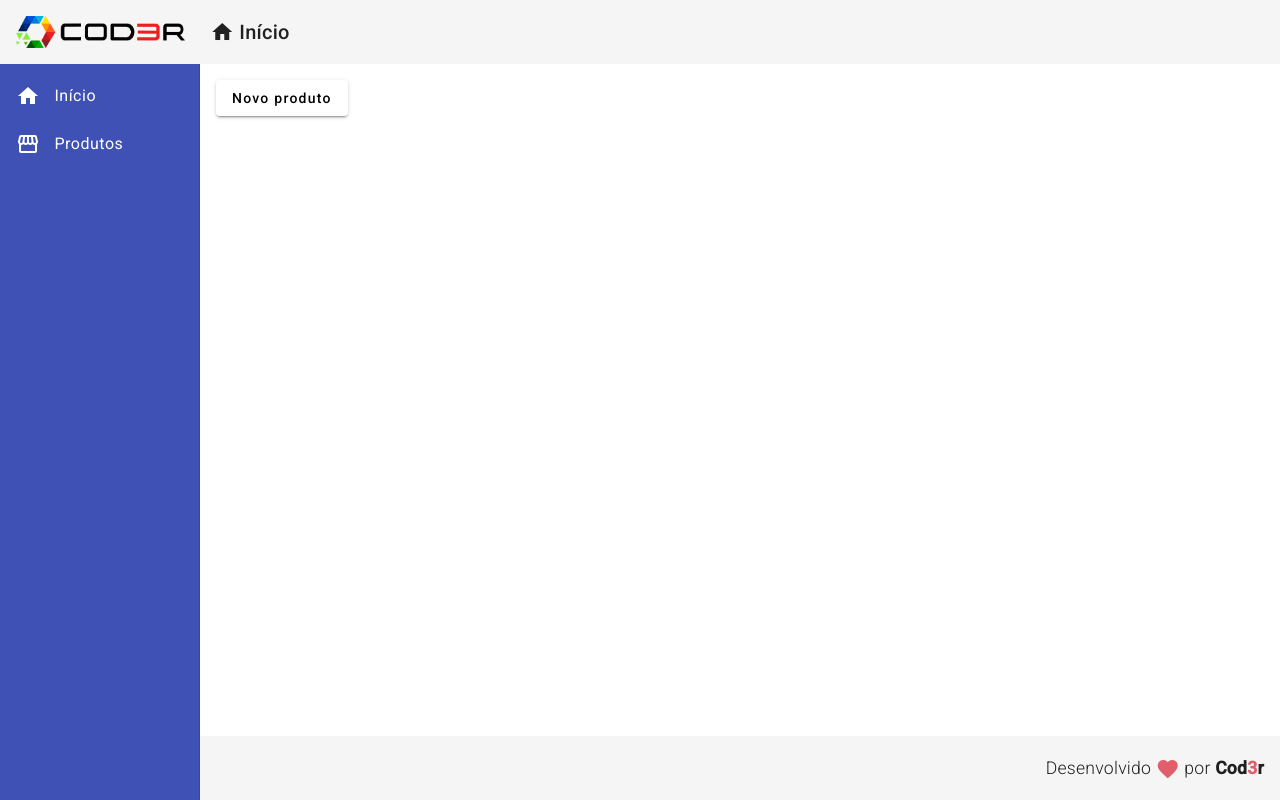
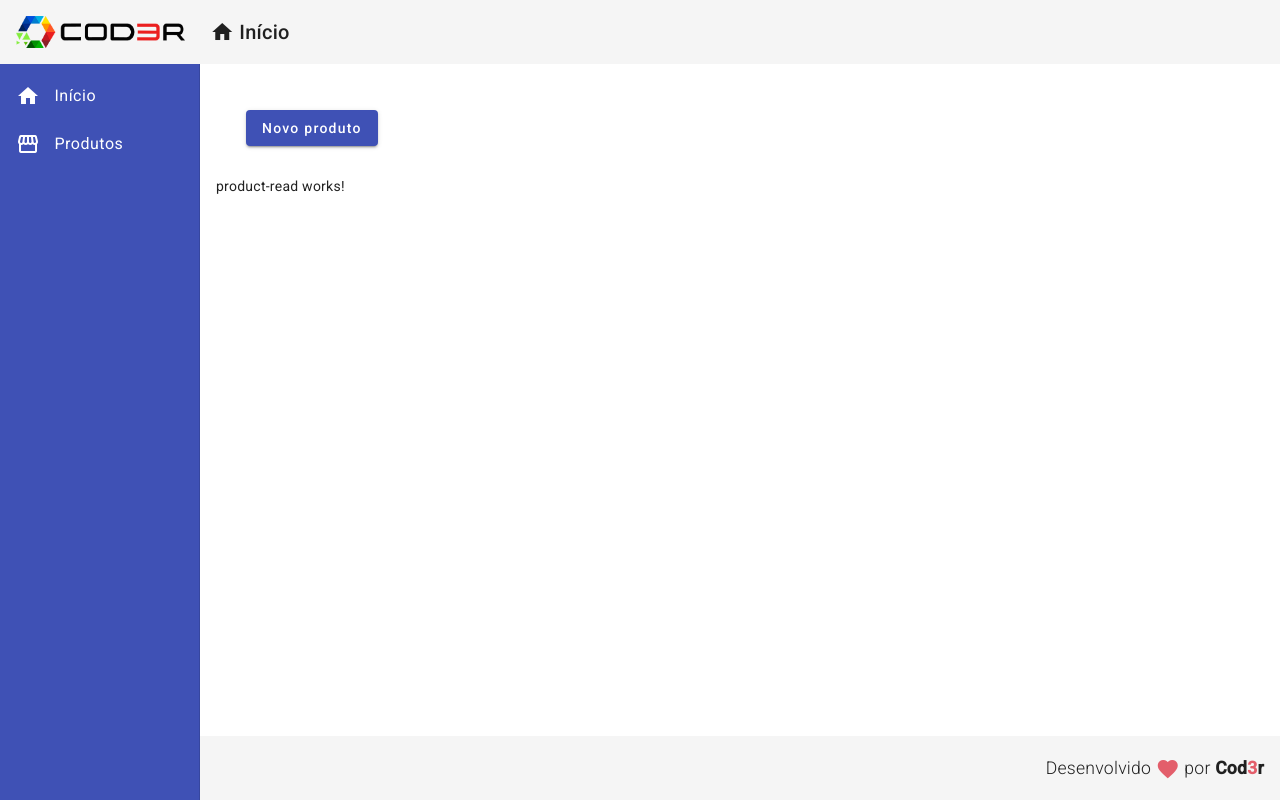
Before and after one commit to PvPaulinho/CursoAngularCod3r, an Angular app in the folder crud/frontend/: page /products in a window 1280 px wide. Built offline with nearby package versions, Linux system fonts and the light colour scheme; no server answers.

Commit message:
Criando componente para leitura de produtos

```diff
--- a/crud/frontend/src/app/app.module.ts
+++ b/crud/frontend/src/app/app.module.ts
@@ -24,6 +24,7 @@
 import { FormsModule } from '@angular/forms'; '@angular/forms';
 import { MatFormFieldModule } from '@angular/material/form-field';
 import { MatInputModule } from '@angular/material/input';
+import { ProductReadComponent } from './components/product/product-read/product-read.component';
 
 @NgModule({
   declarations: [
@@ -35,7 +36,8 @@
     ProductCrudComponent,
     RedDirective,
     ForDirective,
-    ProductCreateComponent
+    ProductCreateComponent,
+    ProductReadComponent
   ],
   imports: [
     BrowserModule,
--- /dev/null
+++ b/crud/frontend/src/app/components/product/product-read/product-read.component.html
@@ -0,0 +1 @@
+<p>product-read works!</p>
--- /dev/null
+++ b/crud/frontend/src/app/components/product/product-read/product-read.component.ts
@@ -0,0 +1,23 @@
+import { Component, OnInit } from '@angular/core';
+import { ProductService } from '../product.service';
+import { Product } from '../product.model';
+
+@Component({
+  selector: 'app-product-read',
+  templateUrl: './product-read.component.html',
+  styleUrls: ['./product-read.component.css']
+})
+export class ProductReadComponent implements OnInit {
+
+  products!: Product[];
+
+  constructor(private productService: ProductService) {}
+
+  ngOnInit(): void {
+    this.productService.read().subscribe(products => {
+      this.products = this.products;
+      console.log(products);
+    })
+  }
+
+}
--- a/crud/frontend/src/app/components/product/product.service.ts
+++ b/crud/frontend/src/app/components/product/product.service.ts
@@ -27,4 +27,8 @@
     return this.http.post<Product>(this.baseUrl, product)
   }
 
+  read(): Observable<Product[]> {
+    return this.http.get<Product[]>(this.baseUrl)
+  }
+
 }
--- a/crud/frontend/src/app/views/product-crud/product-crud.component.css
+++ b/crud/frontend/src/app/views/product-crud/product-crud.component.css
@@ -0,0 +1,3 @@
+button {
+    margin: 30px;
+}
--- a/crud/frontend/src/app/views/product-crud/product-crud.component.html
+++ b/crud/frontend/src/app/views/product-crud/product-crud.component.html
@@ -1,4 +1,6 @@
 
-<button mat-raised-button (click)="navigateToProductCreate()">
+<button mat-raised-button (click)="navigateToProductCreate()" color="primary">
     Novo produto
 </button>
+
+<app-product-read></app-product-read>
```
Also changed, not shown: crud/frontend/src/app/components/product/product-read/product-read.component.css (added).
